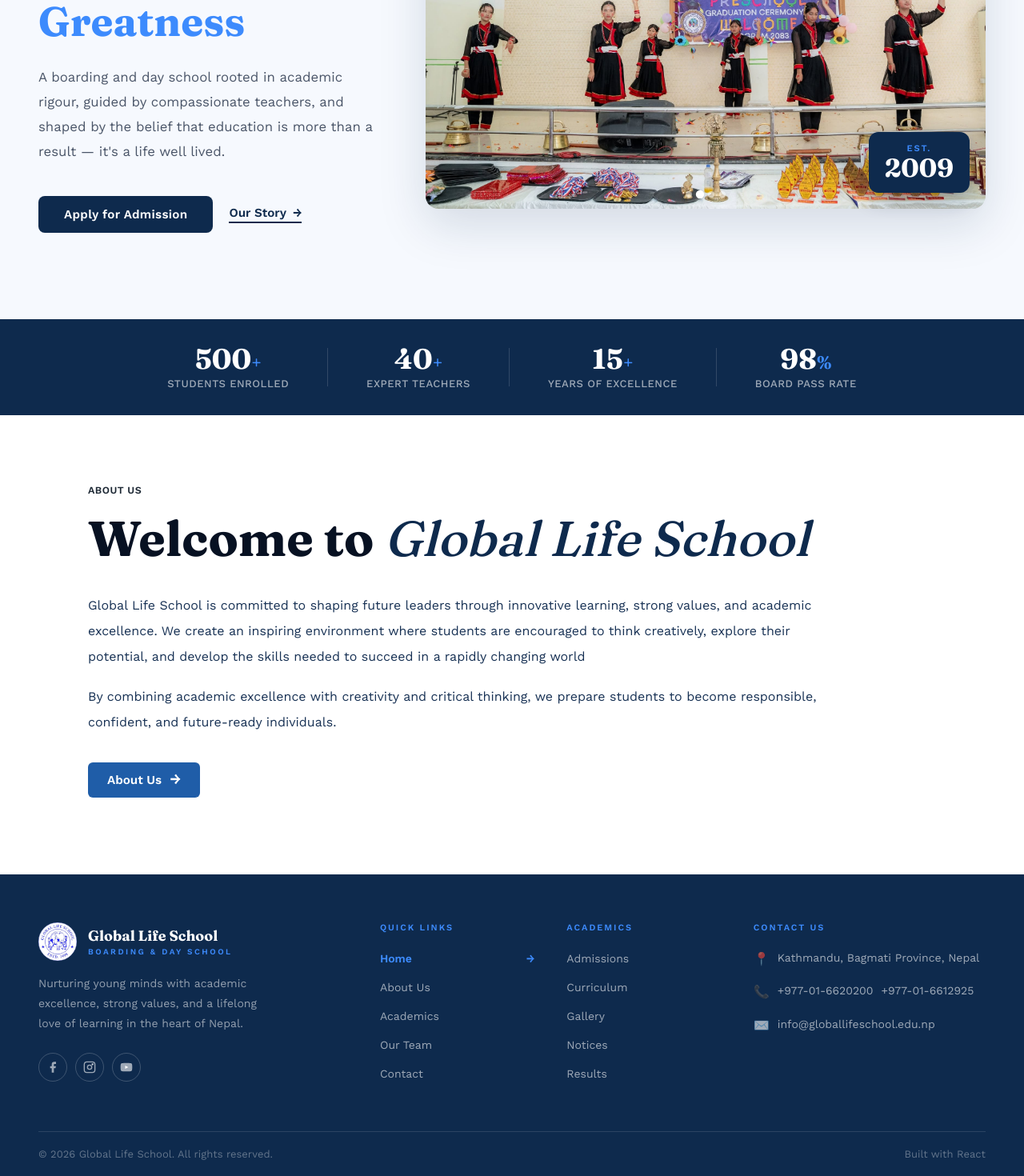
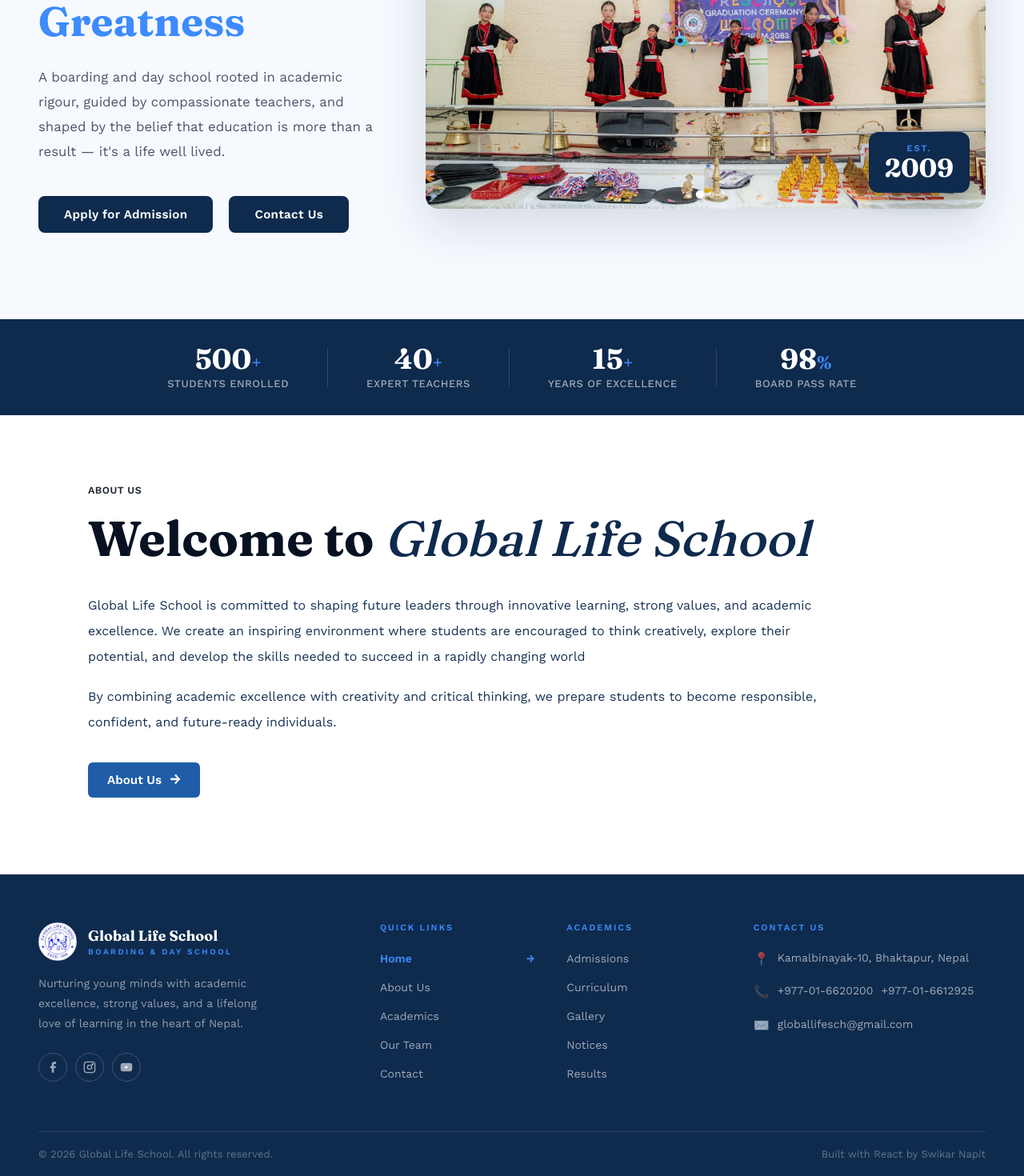
Before and after one commit to swikar-napit/globallife-web, a React (Vite) app: page / in a window 1280 px wide. Shown: the part 409-1879 px from the top of the page at 80% size. Built offline with nearby package versions, Linux system fonts and the light colour scheme.

Commit message:
footer and home updated

```diff
--- a/src/components/Footer.jsx
+++ b/src/components/Footer.jsx
@@ -83,7 +83,7 @@ function Footer() {
           <ul className="footer-contact-list">
             <li>
               <span className="footer-contact-icon">📍</span>
-              <span>Kathmandu, Bagmati Province, Nepal</span>
+              <span>Kamalbinayak-10, Bhaktapur, Nepal</span>
             </li>
             <li>
               <span className="footer-contact-icon">📞</span>
@@ -92,7 +92,7 @@ function Footer() {
             </li>
             <li>
               <span className="footer-contact-icon">✉️</span>
-              <span>info@globallifeschool.edu.np</span>
+              <span>globallifesch@gmail.com</span>
             </li>
           </ul>
         </div>
@@ -104,7 +104,7 @@ function Footer() {
           © 2026 Global Life School. All rights reserved.
         </div>
         <div className="footer-bottom-badge">
-          Built with React
+          Built with React by Swikar Napit
         </div>
       </div>
     </footer>
--- a/src/pages/Home.jsx
+++ b/src/pages/Home.jsx
@@ -38,7 +38,7 @@ function Home() {
           </p>
           <div className="hero-actions">
             <Link to="/academics" className="hero-btn-primary">Apply for Admission</Link>
-            <Link to="/about" className="hero-btn-secondary">Our Story</Link>
+            <Link to="/contact" className="hero-btn-primary">Contact Us</Link>
           </div>
         </div>
 
```
